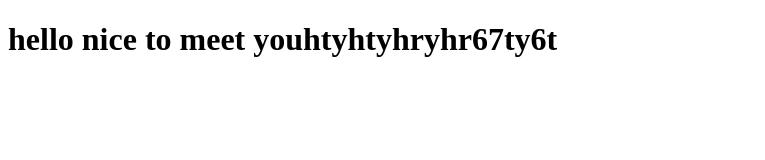
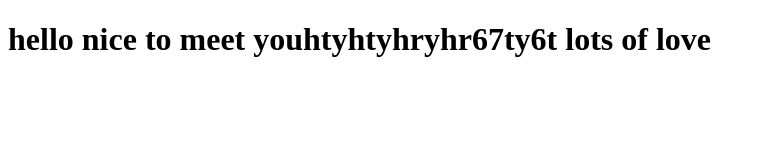
Before and after one commit to amirulhaque/background-generator, a plain HTML site: page index.html in a window 1280 px wide. Shown: the whole page, without its empty margins (0-765 px from the left). Drawn offline with Linux system fonts and the light colour scheme.

Commit message:
changingtext

```diff
--- a/index.html
+++ b/index.html
@@ -5,7 +5,7 @@
 </head>
 
 <body>
-	<h1>hello nice to meet youhtyhtyhryhr67ty6t</h1>
+	<h1>hello nice to meet youhtyhtyhryhr67ty6t lots of love</h1>
 
 </body>
 </html>
```
